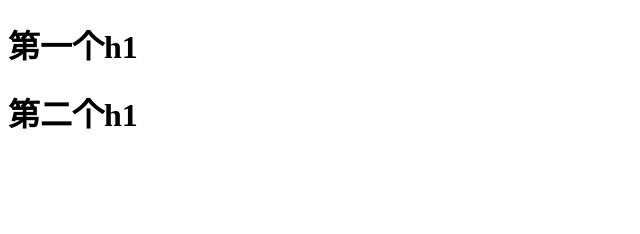
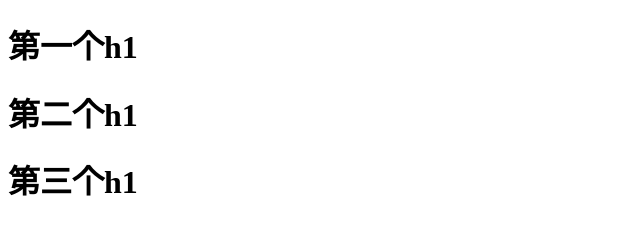
Before and after one commit to kaiZYK/demo, a plain HTML site: page index.html in a window 1280 px wide. Shown: the whole page, without its empty margins (0-640 px from the left). Drawn offline with Linux system fonts and the light colour scheme.

Commit message:
'第三次提交创建了h1'

```diff
--- a/index.html
+++ b/index.html
@@ -9,5 +9,6 @@
   <body>
     <h1>第一个h1</h1>
     <h1>第二个h1</h1>
+    <h1>第三个h1</h1>
   </body>
 </html>
```
